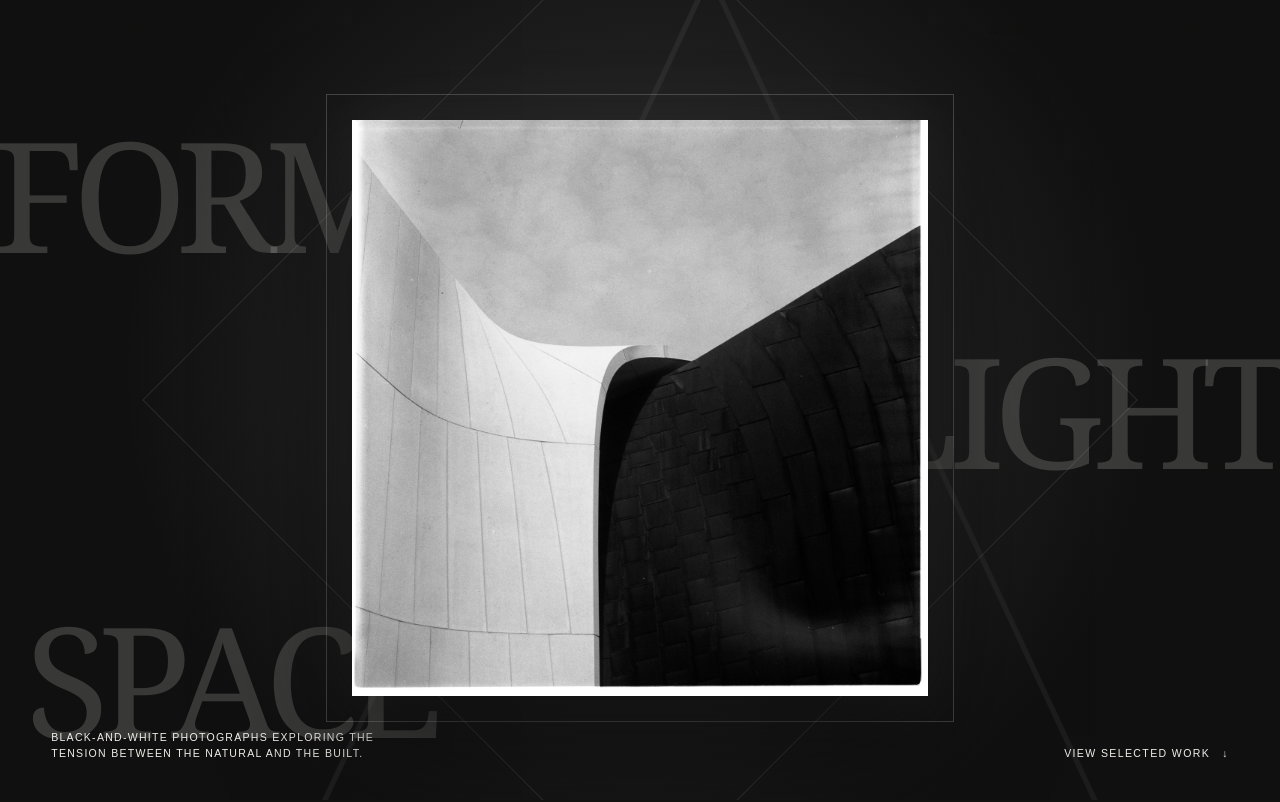
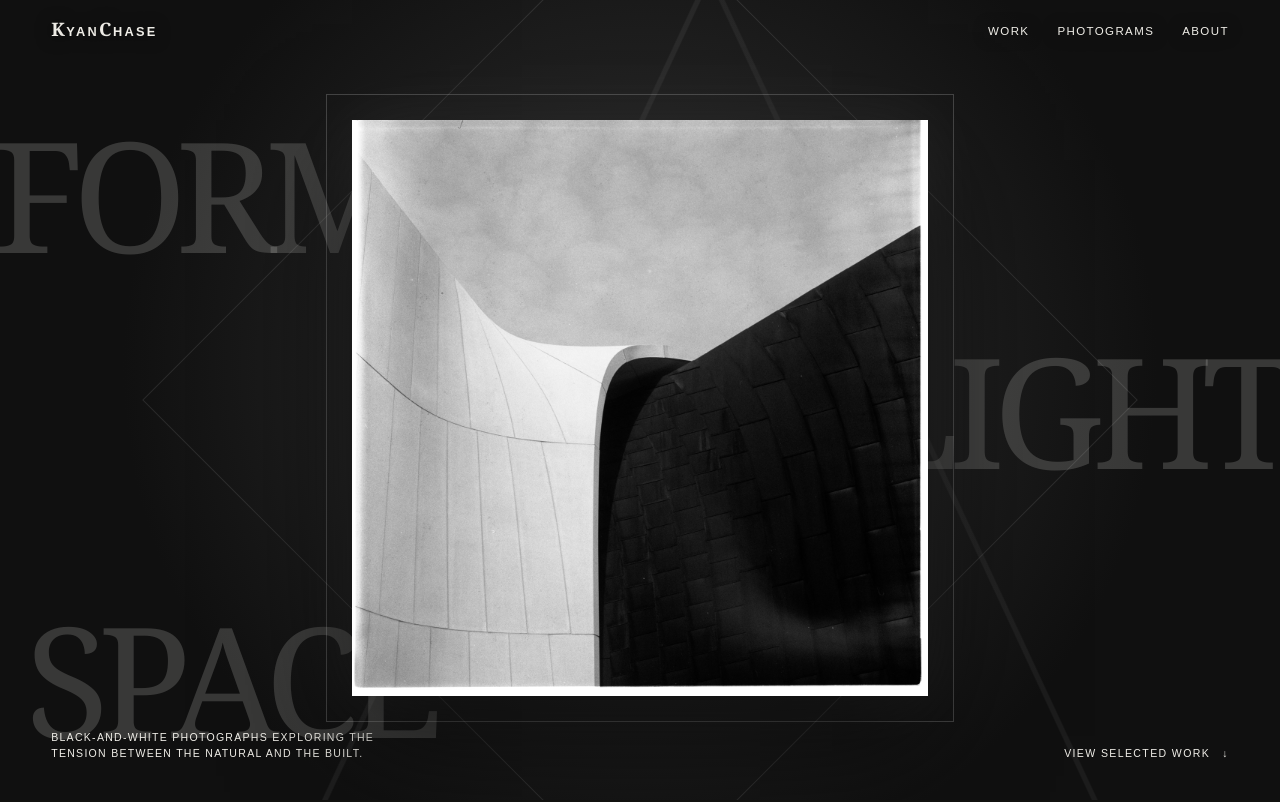
Before and after one commit to kyanchase/kyanchase.com, a Next.js app: page / in a window 1280 px wide. Shown: the top 802 px of the page. Built offline with nearby package versions, Linux system fonts and the light colour scheme.

Commit message:
Restore branded hero navigation

```diff
--- a/app/globals.css
+++ b/app/globals.css
@@ -36,6 +36,7 @@ img {
 
 .site-header {
   align-items: center;
+  color: var(--paper);
   display: flex;
   justify-content: space-between;
   left: 0;
@@ -53,9 +54,27 @@ img {
   text-transform: uppercase;
 }
 
+.site-header .wordmark {
+  align-items: baseline;
+  display: inline-flex;
+  text-shadow: 0 1px 1rem rgb(0 0 0 / 75%);
+}
+
+.wordmark-initial {
+  font-family: Georgia, "Times New Roman", serif;
+  font-size: 1.45em;
+  font-weight: 700;
+  letter-spacing: 0.08em;
+  line-height: 0;
+}
+
 nav {
   display: flex;
   gap: 1.75rem;
+}
+
+.site-header nav {
+  text-shadow: 0 1px 1rem rgb(0 0 0 / 75%);
 }
 
 nav a,
--- a/app/page.tsx
+++ b/app/page.tsx
@@ -74,7 +74,8 @@ export default function Home() {
     <main>
       <header className="site-header">
         <a className="wordmark" href="#top" aria-label="Kyan Chase, home">
-          Kyan Chase
+          <span className="wordmark-initial">K</span>YAN{" "}
+          <span className="wordmark-initial">C</span>HASE
         </a>
         <nav aria-label="Main navigation">
           <a href="#work">Work</a>
```
